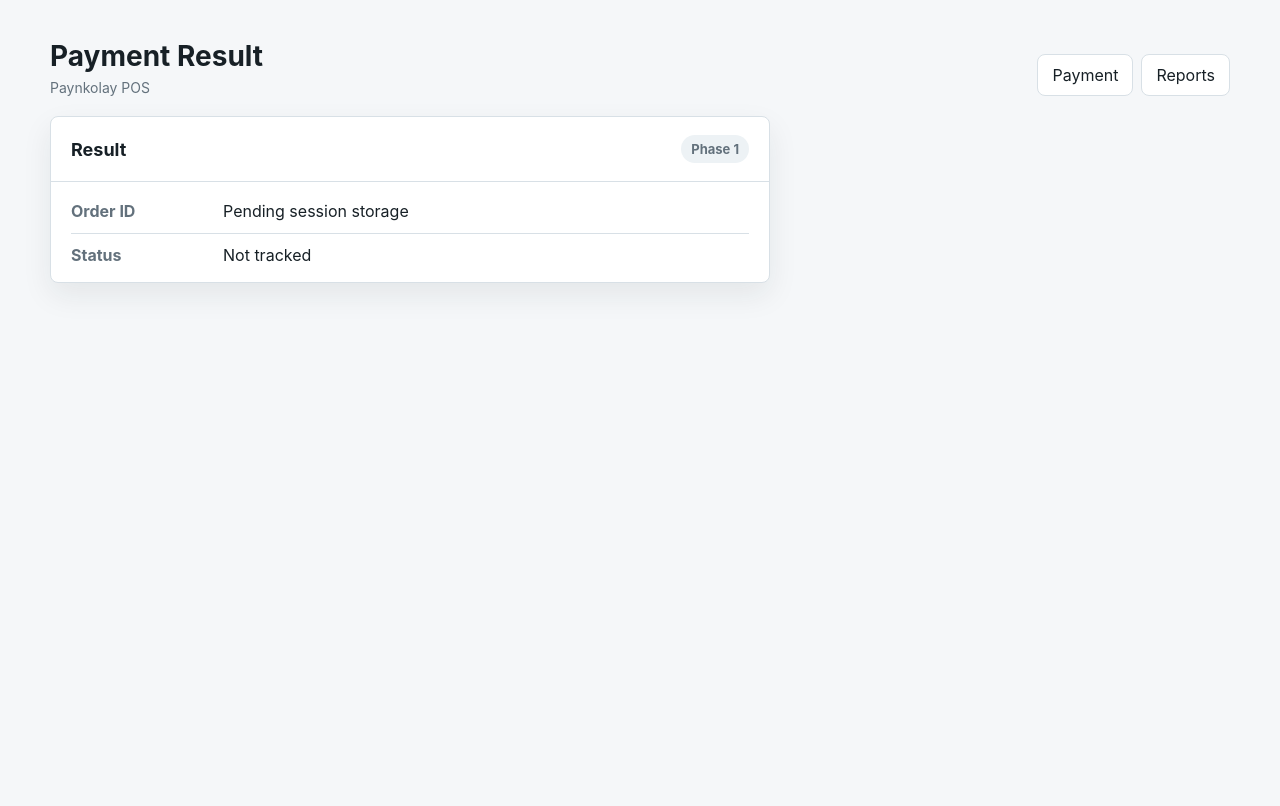
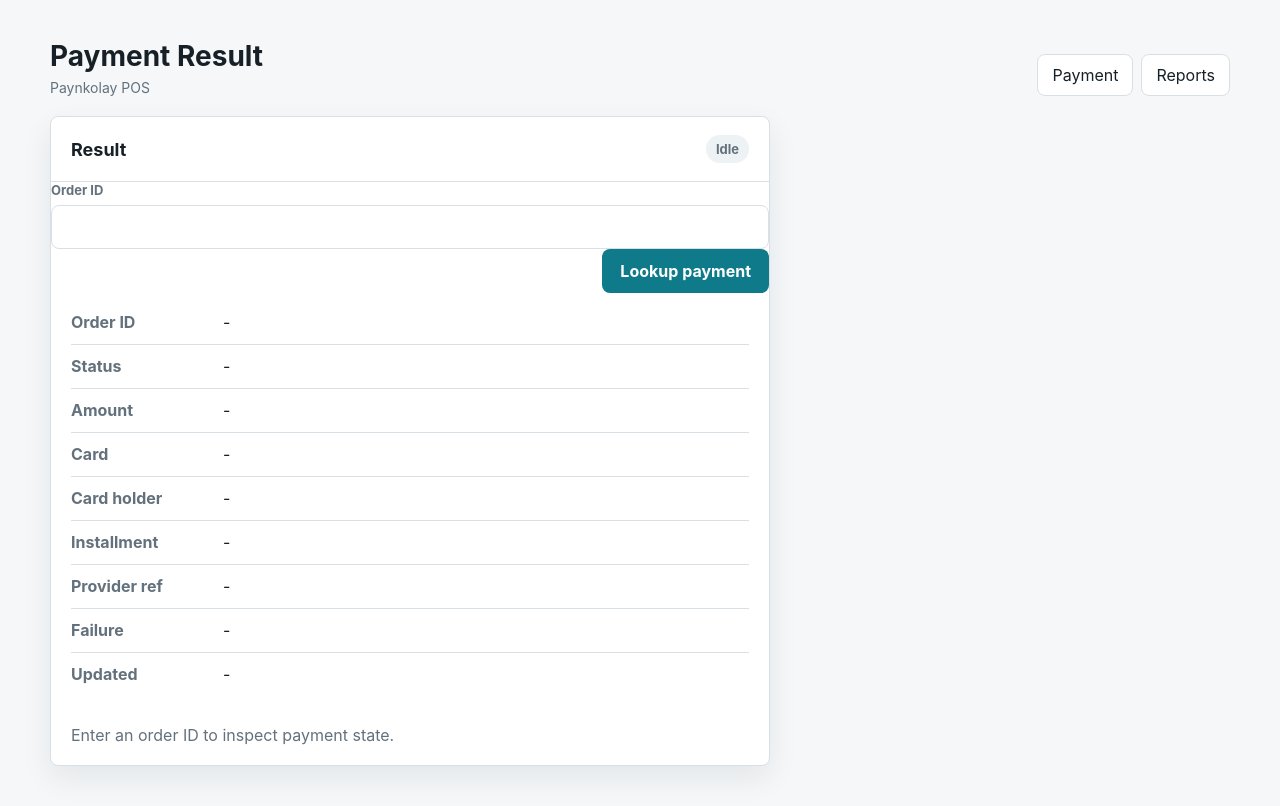
Before and after one commit to canreves/vpos, a Python web app: template src/paynkolay_pos/web/templates/result.html in a window 1280 px wide. Before the commit the page ends 287 px from the top, so only its background shows below. Run offline with Jinja, Linux system fonts and the light colour scheme; the template is opened without the code that fills it, so the values that code supplies are empty.

Commit message:
feat: add payment result lookup ui

```diff
--- a/src/paynkolay_pos/web/static/js/api-client.js
+++ b/src/paynkolay_pos/web/static/js/api-client.js
@@ -30,5 +30,8 @@
         body: JSON.stringify(payload),
       });
     },
+    getPayment(orderId) {
+      return requestJson(`/api/payments/${encodeURIComponent(orderId)}`);
+    },
   };
 })();
--- /dev/null
+++ b/src/paynkolay_pos/web/static/js/result.js
@@ -0,0 +1,91 @@
+(function () {
+  const form = document.getElementById("result-lookup-form");
+  const lookupInput = document.getElementById("lookup-order-id");
+  const lookupButton = document.getElementById("lookup-payment");
+  const state = document.getElementById("result-state");
+  const message = document.getElementById("result-message");
+  const threeDsLink = document.getElementById("result-three-ds-link");
+
+  const fields = {
+    orderId: document.getElementById("result-order-id"),
+    status: document.getElementById("result-status"),
+    amount: document.getElementById("result-amount"),
+    card: document.getElementById("result-card"),
+    cardHolder: document.getElementById("result-card-holder"),
+    installment: document.getElementById("result-installment"),
+    providerRef: document.getElementById("result-provider-ref"),
+    failure: document.getElementById("result-failure"),
+    updated: document.getElementById("result-updated"),
+  };
+
+  function setState(text, kind) {
+    state.textContent = text;
+    state.className = `status-pill ${kind}`;
+  }
+
+  function clearResult() {
+    Object.values(fields).forEach((field) => {
+      field.textContent = "-";
+    });
+    threeDsLink.classList.add("hidden");
+  }
+
+  function renderPayment(payment) {
+    fields.orderId.textContent = payment.order_id;
+    fields.status.textContent = payment.status;
+    fields.amount.textContent = `${payment.amount} ${payment.currency}`;
+    fields.card.textContent = payment.masked_pan;
+    fields.cardHolder.textContent = payment.card_holder;
+    fields.installment.textContent = String(payment.installment_count);
+    fields.providerRef.textContent = payment.provider_transaction_id || "-";
+    fields.failure.textContent = payment.failure_reason || "-";
+    fields.updated.textContent = payment.updated_at;
+
+    if (payment.links && payment.links.three_ds) {
+      threeDsLink.href = payment.links.three_ds;
+      threeDsLink.classList.remove("hidden");
+    } else {
+      threeDsLink.classList.add("hidden");
+    }
+
+    setState(payment.status, payment.status === "failed" ? "error" : "success");
+    message.textContent = "Payment state loaded.";
+  }
+
+  async function lookupPayment(orderId) {
+    const normalizedOrderId = String(orderId || "").trim();
+    if (!normalizedOrderId) {
+      clearResult();
+      setState("Idle", "neutral");
+      message.textContent = "Enter an order ID to inspect payment state.";
+      return;
+    }
+
+    lookupButton.disabled = true;
+    setState("Loading", "neutral");
+    message.textContent = "Loading payment state.";
+
+    try {
+      const payment = await window.PaynkolayApi.getPayment(normalizedOrderId);
+      lookupInput.value = payment.order_id;
+      renderPayment(payment);
+    } catch (error) {
+      clearResult();
+      setState("Error", "error");
+      message.textContent = error.message;
+    } finally {
+      lookupButton.disabled = false;
+    }
+  }
+
+  form.addEventListener("submit", (event) => {
+    event.preventDefault();
+    lookupPayment(lookupInput.value);
+  });
+
+  const initialOrderId = new URLSearchParams(window.location.search).get("order_id");
+  if (initialOrderId) {
+    lookupInput.value = initialOrderId;
+    lookupPayment(initialOrderId);
+  }
+})();
--- a/src/paynkolay_pos/web/templates/result.html
+++ b/src/paynkolay_pos/web/templates/result.html
@@ -5,6 +5,8 @@
     <meta name="viewport" content="width=device-width, initial-scale=1">
     <title>Payment Result</title>
     <link rel="stylesheet" href="/static/css/app.css">
+    <script src="/static/js/api-client.js" defer></script>
+    <script src="/static/js/result.js" defer></script>
   </head>
   <body>
     <div class="shell">
@@ -22,18 +24,63 @@
         <section class="panel">
           <div class="panel-heading">
             <h2>Result</h2>
-            <span class="status-pill neutral">Phase 1</span>
+            <span class="status-pill neutral" id="result-state">Idle</span>
           </div>
+
+          <form id="result-lookup-form" class="lookup-form" autocomplete="off">
+            <label class="field">
+              <span>Order ID</span>
+              <input id="lookup-order-id" name="order_id" maxlength="64" required>
+            </label>
+            <div class="actions">
+              <button id="lookup-payment" type="submit">Lookup payment</button>
+            </div>
+          </form>
+
           <dl class="result-list">
             <div>
               <dt>Order ID</dt>
-              <dd id="result-order-id">Pending session storage</dd>
+              <dd id="result-order-id">-</dd>
             </div>
             <div>
               <dt>Status</dt>
-              <dd>Not tracked</dd>
+              <dd id="result-status">-</dd>
+            </div>
+            <div>
+              <dt>Amount</dt>
+              <dd id="result-amount">-</dd>
+            </div>
+            <div>
+              <dt>Card</dt>
+              <dd id="result-card">-</dd>
+            </div>
+            <div>
+              <dt>Card holder</dt>
+              <dd id="result-card-holder">-</dd>
+            </div>
+            <div>
+              <dt>Installment</dt>
+              <dd id="result-installment">-</dd>
+            </div>
+            <div>
+              <dt>Provider ref</dt>
+              <dd id="result-provider-ref">-</dd>
+            </div>
+            <div>
+              <dt>Failure</dt>
+              <dd id="result-failure">-</dd>
+            </div>
+            <div>
+              <dt>Updated</dt>
+              <dd id="result-updated">-</dd>
             </div>
           </dl>
+          <div class="result-actions">
+            <a id="result-three-ds-link" class="secondary-action hidden" href="/#" rel="noopener">
+              Open 3D Secure
+            </a>
+          </div>
+          <p class="inline-message" id="result-message">Enter an order ID to inspect payment state.</p>
         </section>
       </main>
     </div>
```
Also changed, not shown: tests/api/test_web_app.py (+67 -0 lines).
